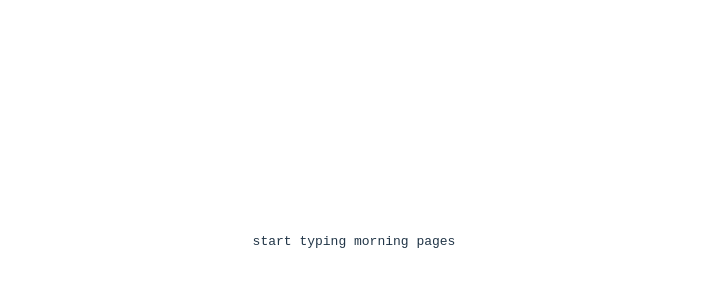
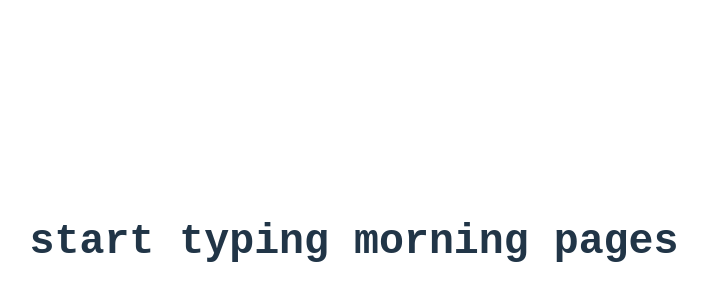
Before and after one commit to EvanBurnette/MorningPagesApp, a React (Vite) app: page / in a window 1280 px wide. Shown: the part 158-458 px from the top of the page, without its empty margins (286-993 px from the left). Built offline with nearby package versions, Linux system fonts and the light colour scheme.

Commit message:
Change layout

```diff
--- a/src/App.tsx
+++ b/src/App.tsx
@@ -51,10 +51,10 @@ function App() {
 
   return (
     <>
-      <p>
+      <h1>
         {text.length > 0 ? `words:${text.split(' ').filter(string=>string!='').length}\nletters:${text.replaceAll(' ', '').length}` : 'start typing morning pages'}
-      </p>
-      <p>{text}</p>
+      </h1>
+      {/* <pre>{text}</pre> */}
     </>
   )
 }
```
